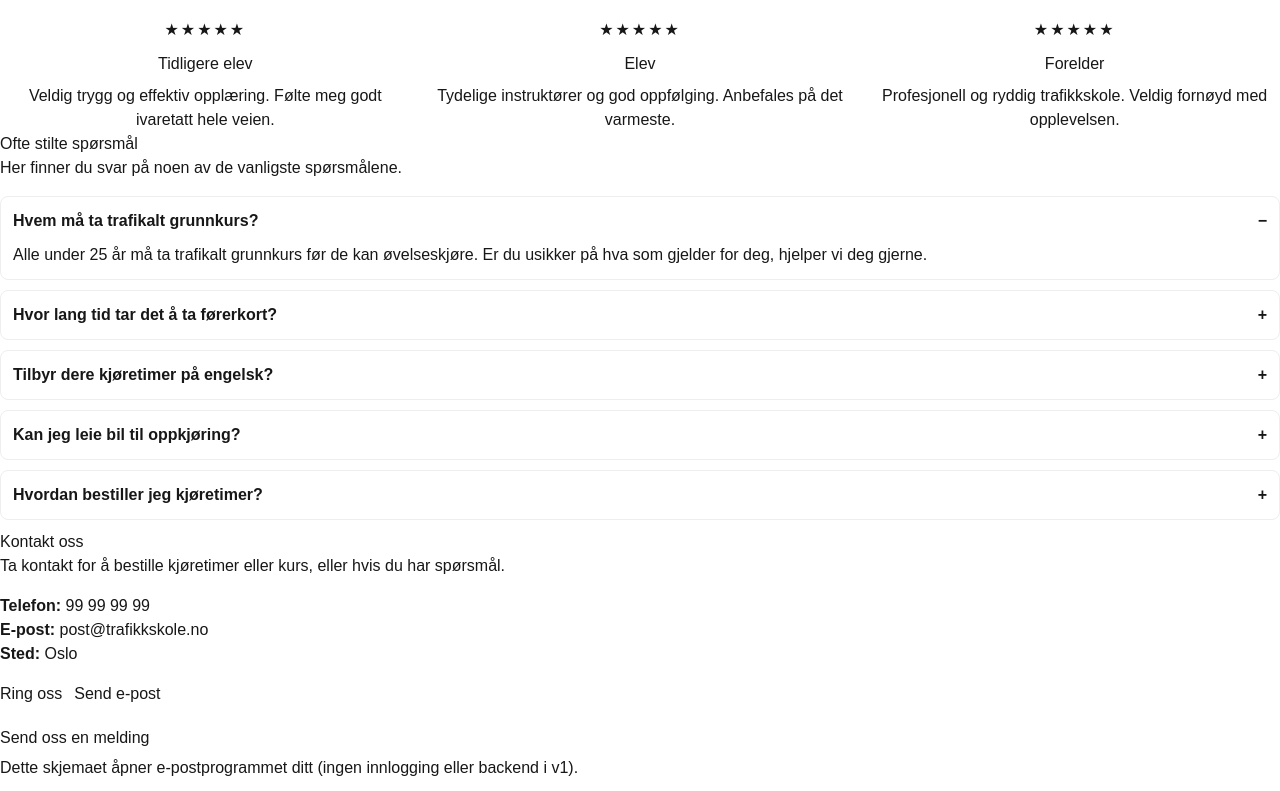
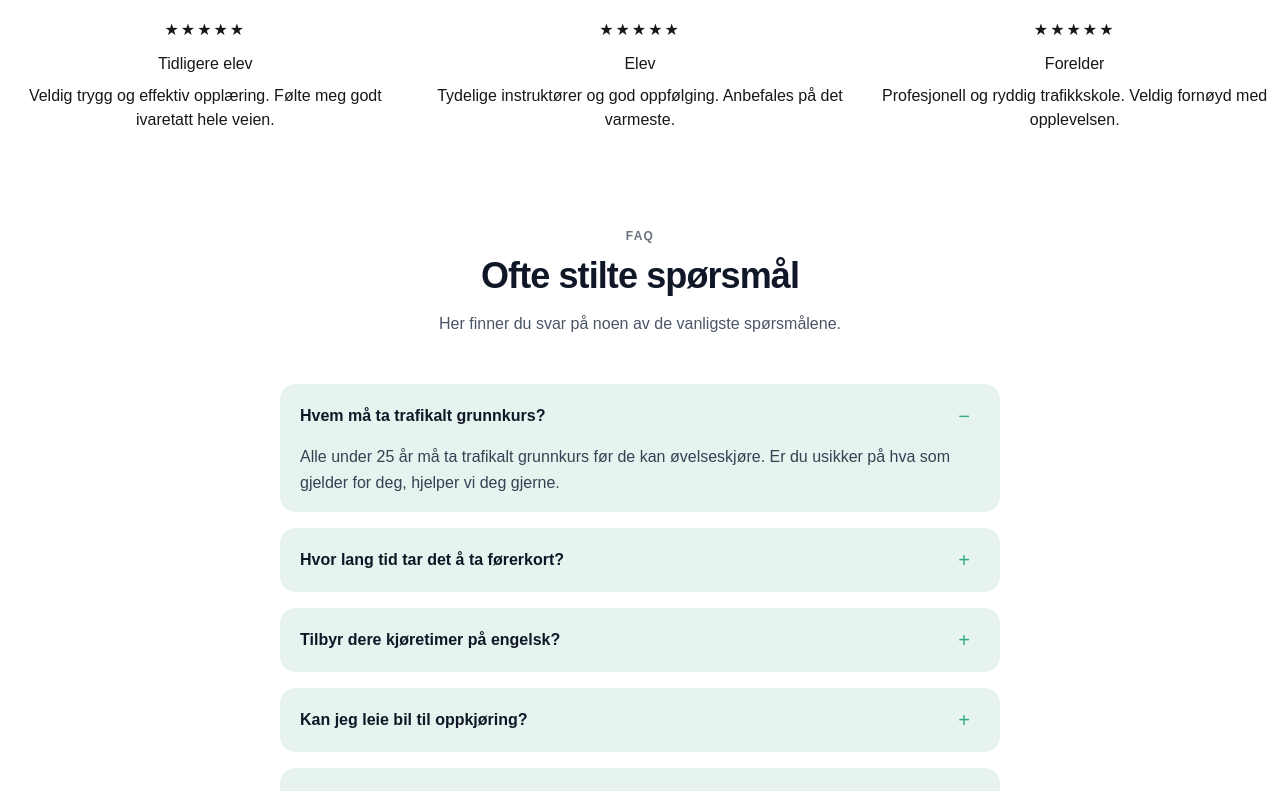
Before and after one commit to pia-scarvounis/trafikkskole-template, a Next.js app: page / in a window 1280 px wide. Shown: the part 1624-2415 px from the top of the page. Built offline with nearby package versions, Linux system fonts and the light colour scheme.

Commit message:
Add FAQ section styling and i18n support

```diff
--- a/src/components/sections/FAQ.tsx
+++ b/src/components/sections/FAQ.tsx
@@ -2,59 +2,67 @@
 
 import { useState } from "react";
 import { siteConfig } from "@/data/siteConfig";
+import { useLanguage } from "@/context/LanguageContext";
 
 export default function FAQ() {
   const [openIndex, setOpenIndex] = useState<number | null>(0);
+  const { lang } = useLanguage();
 
   function toggle(index: number) {
     setOpenIndex((prev) => (prev === index ? null : index));
   }
 
   return (
-    <section id="faq">
-      <h2>Ofte stilte spørsmål</h2>
-      <p>Her finner du svar på noen av de vanligste spørsmålene.</p>
+    <section id="faq" className="py-24 bg-white">
+      <div className="max-w-3xl mx-auto px-4 sm:px-6">
+        <p className="text-center text-xs font-semibold tracking-widest text-gray-500">
+          FAQ
+        </p>
 
-      <div style={{ marginTop: 16 }}>
+        <h2 className="mt-3 text-center text-3xl font-semibold tracking-tight text-gray-900 sm:text-4xl">
+          {lang === "no" ? "Ofte stilte spørsmål" : "Frequently Asked Questions"}
+        </h2>
+
+        <p className="mt-4 text-center text-sm text-gray-600 sm:text-base">
+          {lang === "no"
+            ? "Her finner du svar på noen av de vanligste spørsmålene."
+            : "Here you’ll find answers to some of the most common questions."}
+        </p>
+
+        <div className="mt-12 space-y-4">
           {siteConfig.faq.map((item, index) => {
             const isOpen = openIndex === index;
 
             return (
               <div
-              key={item.question}
-              style={{
-                border: "1px solid #eee",
-                borderRadius: 8,
-                padding: 12,
-                marginBottom: 10,
-              }}
+                key={`${index}-${item.question.no}`}
+                className="rounded-2xl bg-[#E6F3EE] px-5 py-4"
               >
                 <button
                   type="button"
                   onClick={() => toggle(index)}
-                style={{
-                  display: "flex",
-                  justifyContent: "space-between",
-                  width: "100%",
-                  textAlign: "left",
-                  fontWeight: 600,
-                  background: "transparent",
-                  border: "none",
-                  padding: 0,
-                  cursor: "pointer",
-                }}
+                  className="flex w-full items-center justify-between text-left"
+                  aria-expanded={isOpen}
                 >
-                <span>{item.question}</span>
-                <span>{isOpen ? "−" : "+"}</span>
+                  <span className="text-sm font-semibold text-gray-900 sm:text-base">
+                    {item.question[lang]}
+                  </span>
+
+                  <span className="ml-6 flex h-8 w-8 items-center justify-center text-xl font-light text-[#2FAF7D]">
+                    {isOpen ? "−" : "+"}
+                  </span>
                 </button>
 
                 {isOpen && (
-                <p style={{ marginTop: 10, marginBottom: 0 }}>{item.answer}</p>
+                  <p className="mt-3 text-sm leading-relaxed text-gray-700 sm:text-base">
+                    {item.answer[lang]}
+                  </p>
                 )}
               </div>
             );
           })}
         </div>
+      </div>
     </section>
   );
 }
--- a/src/components/sections/Hero.tsx
+++ b/src/components/sections/Hero.tsx
@@ -42,7 +42,7 @@ export default function Hero() {
           {/* Høyre: kun sirkelbilde */}
           {hero.image && (
             <div className="flex justify-center lg:justify-end">
-              <div className="relative h-[320px] w-[320px] sm:h-[380px] sm:w-[380px] overflow-hidden rounded-full">
+              <div className="relative h-[330px] w-[330px] sm:h-[380px] sm:w-[380px] overflow-hidden rounded-full">
                 <Image
                   src={hero.image.src}
                   alt={hero.image.alt}
--- a/src/data/siteConfig.ts
+++ b/src/data/siteConfig.ts
@@ -28,9 +28,10 @@ export type PriceItem = {
 };
 
 export type FAQItem = {
-  question: string;
-  answer: string;
+  question: LocalizedText;
+  answer: LocalizedText;
 };
+
 
 export type Review = {
   name: string;
@@ -227,29 +228,58 @@ export const siteConfig: SiteConfig = {
 
 faq: [
   {
-      question: "Hvem må ta trafikalt grunnkurs?",
-      answer:
-        "Alle under 25 år må ta trafikalt grunnkurs før de kan øvelseskjøre. Er du usikker på hva som gjelder for deg, hjelper vi deg gjerne.",
+    question: {
+      no: "Hvem må ta trafikalt grunnkurs?",
+      en: "Who needs to take the mandatory basic traffic course?",
+    },
+    answer: {
+      no: "Alle under 25 år må ta trafikalt grunnkurs før de kan øvelseskjøre. Er du usikker på hva som gjelder for deg, hjelper vi deg gjerne.",
+      en: "If you are under 25, you must complete the basic traffic course before you can practice driving. If you’re unsure what applies to you, we’re happy to help.",
+    },
   },
   {
-      question: "Hvor lang tid tar det å ta førerkort?",
-      answer:
-        "Det varierer fra elev til elev. Vi lager en plan basert på nivå, erfaring og hvor ofte du kan øve.",
+    question: {
+      no: "Hvor lang tid tar det å ta førerkort?",
+      en: "How long does it take to get a driver’s license?",
+    },
+    answer: {
+      no: "Det varierer fra elev til elev. Vi lager en plan basert på nivå, erfaring og hvor ofte du kan øve.",
+      en: "It varies from student to student. We’ll create a plan based on your level, experience, and how often you can practice.",
+    },
   },
   {
-      question: "Tilbyr dere kjøretimer på engelsk?",
-      answer: "Ja, vi tilbyr kjøretimer (og eventuelt kurs) på engelsk.",
+    question: {
+      no: "Tilbyr dere kjøretimer på engelsk?",
+      en: "Do you offer driving lessons in English?",
+    },
+    answer: {
+      no: "Ja, vi tilbyr kjøretimer (og eventuelt kurs) på engelsk.",
+      en: "Yes, we offer driving lessons (and in some cases courses) in English.",
+    },
   },
   {
-      question: "Kan jeg leie bil til oppkjøring?",
-      answer: "Ja, mange elever leier bil av oss til førerprøven.",
+    question: {
+      no: "Kan jeg leie bil til oppkjøring?",
+      en: "Can I rent a car for the driving test?",
+    },
+    answer: {
+      no: "Ja, mange elever leier bil av oss til førerprøven. Ta kontakt, så finner vi en løsning som passer.",
+      en: "Yes, many students rent a car from us for the driving test. Get in touch and we’ll find a solution that fits.",
+    },
   },
   {
-      question: "Hvordan bestiller jeg kjøretimer?",
-      answer:
-        "Du kan ta kontakt med oss via telefon eller kontaktskjema, så hjelper vi deg i gang.",
+    question: {
+      no: "Hvordan bestiller jeg kjøretimer?",
+      en: "How do I book driving lessons?",
+    },
+    answer: {
+      no: "Du kan ta kontakt med oss via telefon eller kontaktskjema, så hjelper vi deg i gang.",
+      en: "You can contact us by phone or through the contact form, and we’ll help you get started.",
+    },
   },
 ],
+
+
 
   footer: {
     orgNumber: "999 999 999",
```
Lines whose indentation alone changed are shown as unchanged.
